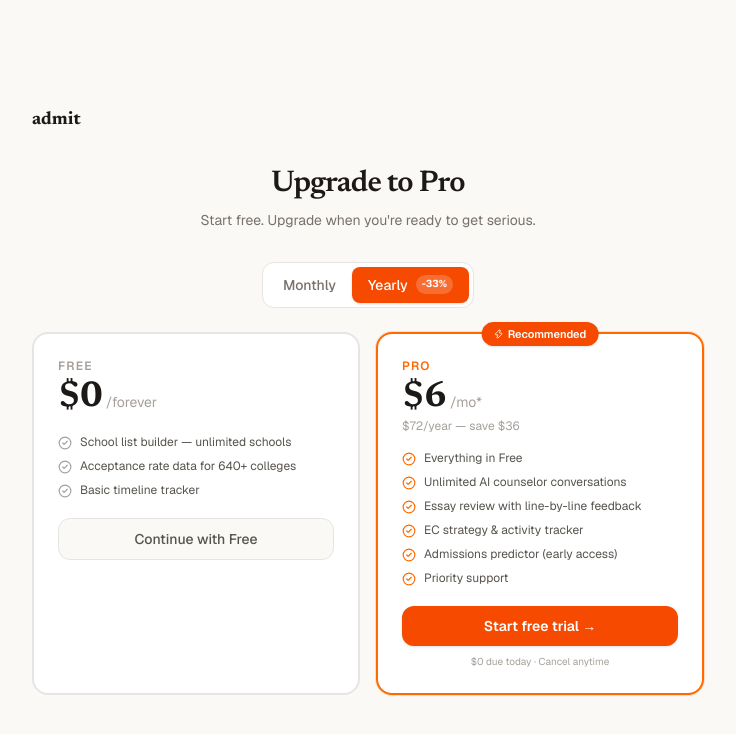
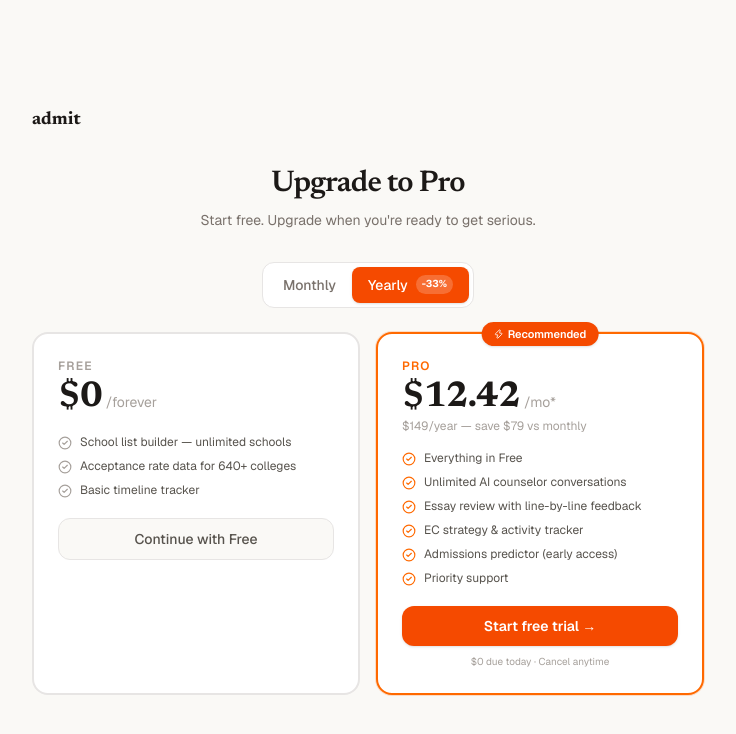
Before and after one commit to vandhithande/admit, a Next.js app: page /subscribe in a window 1280 px wide. Shown: the top 734 px of the page, without its empty margins (272-1008 px from the left). Built offline with nearby package versions, Linux system fonts and the light colour scheme.

Commit message:
Update pricing to $19/month or $149/year

```diff
--- a/app/subscribe/page.tsx
+++ b/app/subscribe/page.tsx
@@ -24,12 +24,12 @@ export default function SubscribePage() {
   const [loading, setLoading] = useState(false);
   const [error, setError] = useState<string | null>(null);
 
-  const monthlyPrice = 9;
-  const yearlyPrice = 72;
-  const displayPrice = billing === "yearly" ? yearlyPrice / 12 : monthlyPrice;
+  const monthlyPrice = 19;
+  const yearlyPrice = 149;
+  const displayPrice = billing === "yearly" ? +(yearlyPrice / 12).toFixed(2) : monthlyPrice;
   const priceId = billing === "yearly"
-    ? process.env.NEXT_PUBLIC_STRIPE_PRO_YEARLY ?? "price_1TdCTgL6mUMJ86yrMYcEUx9s"
-    : process.env.NEXT_PUBLIC_STRIPE_PRO_MONTHLY ?? "price_1TdCTgL6mUMJ86yrISzDmLxh";
+    ? "price_1Tg9F3L6mUMJ86yrdhxj1bsd"
+    : "price_1Tg9F3L6mUMJ86yrURFF5o4b";
 
   async function startCheckout() {
     setLoading(true);
@@ -38,11 +38,7 @@ export default function SubscribePage() {
       const res = await fetch("/api/stripe/checkout", {
         method: "POST",
         headers: { "Content-Type": "application/json" },
-        body: JSON.stringify({
-          priceId: billing === "yearly"
-            ? "price_1TdCTgL6mUMJ86yrMYcEUx9s"
-            : "price_1TdCTgL6mUMJ86yrISzDmLxh",
-        }),
+        body: JSON.stringify({ priceId }),
       });
       const data = await res.json();
       if (data.url) { window.location.href = data.url; }
@@ -121,7 +117,7 @@ export default function SubscribePage() {
               <span className="mb-1.5 text-sm text-stone-400">/mo{billing === "yearly" ? "*" : ""}</span>
             </div>
             {billing === "yearly" && (
-              <p className="text-xs text-stone-400">${yearlyPrice}/year — save ${monthlyPrice * 12 - yearlyPrice}</p>
+              <p className="text-xs text-stone-400">${yearlyPrice}/year — save ${monthlyPrice * 12 - yearlyPrice} vs monthly</p>
             )}
             <ul className="mt-4 space-y-2">
               {PRO_PERKS.map((p) => (
```
